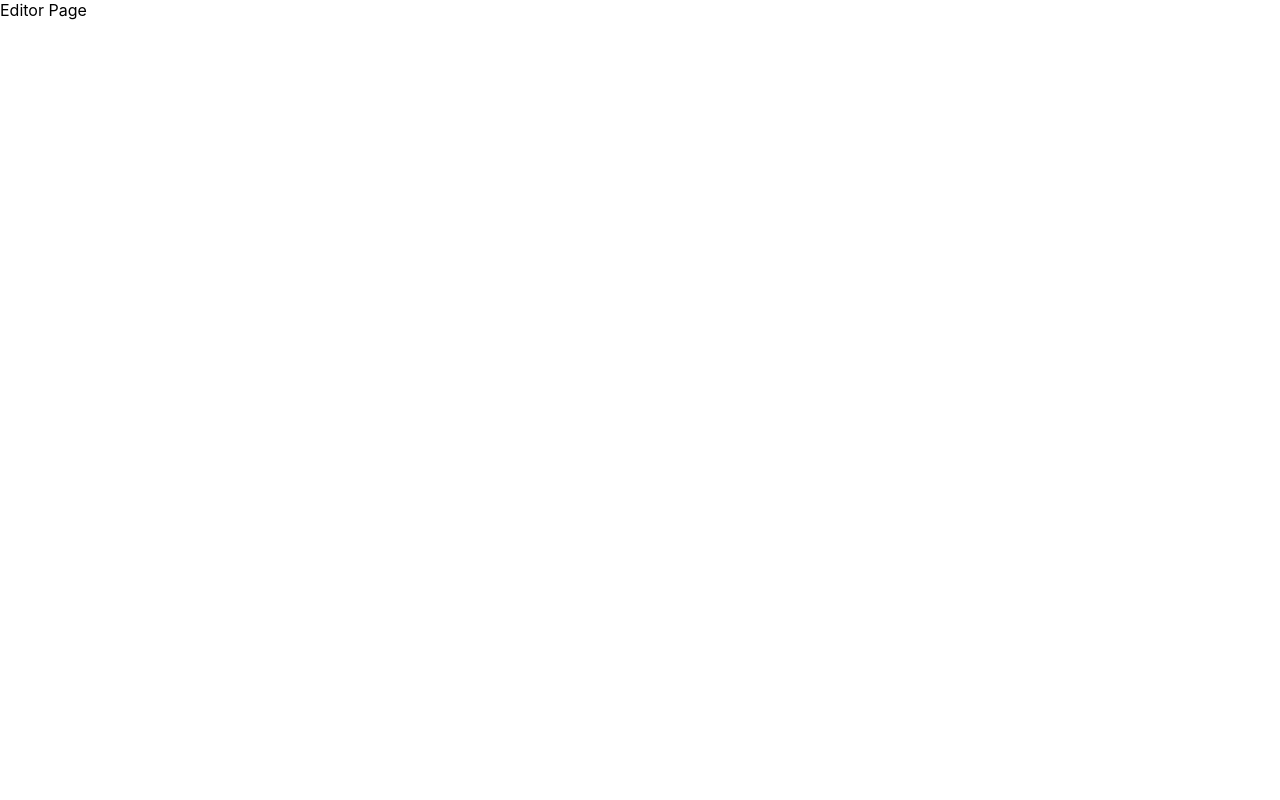
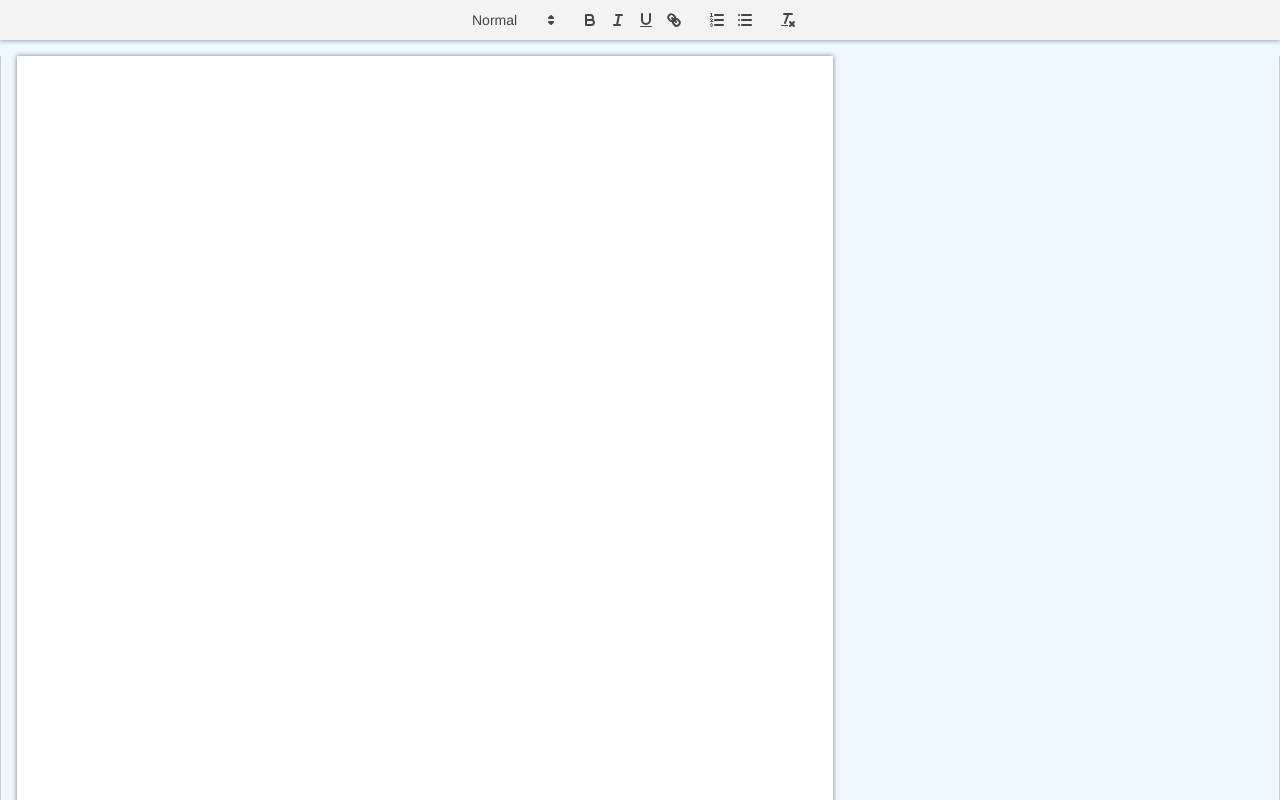
Before and after one commit to GargiBhise/Collaborative-Document-Editor, a React (Create React App) app: page /editor/1 in a window 1280 px wide. Shown: the top 800 px of the page. Built offline with nearby package versions, Linux system fonts and the light colour scheme.

Commit message:
implement text editor using Quill.js

```diff
--- a/package.json
+++ b/package.json
@@ -6,6 +6,7 @@
     "@testing-library/jest-dom": "^5.17.0",
     "@testing-library/react": "^13.4.0",
     "@testing-library/user-event": "^13.5.0",
+    "quill": "^2.0.2",
     "react": "^18.3.1",
     "react-dom": "^18.3.1",
     "react-router": "^6.27.0",
--- a/public/index.html
+++ b/public/index.html
@@ -28,7 +28,9 @@
   </head>
   <body>
     <noscript>You need to enable JavaScript to run this app.</noscript>
-    <div id="root"></div>
+    <div id="root">
+      <p>Lorem ipsum dolor sit amet consectetur adipisicing elit. Quisquam, quos.</p>
+    </div>
     <!--
       This HTML file is a template.
       If you open it directly in the browser, you will see an empty page.
--- a/src/App.css
+++ b/src/App.css
@@ -14,7 +14,7 @@
 }
 
 .App-header {
-  background-color: #282c34;
+  background-color: #88b0ff;
   min-height: 100vh;
   display: flex;
   flex-direction: column;
--- a/src/App.js
+++ b/src/App.js
@@ -1,8 +1,9 @@
 //import logo from './logo.svg';
 import './App.css';
 import { BrowserRouter, Routes, Route } from 'react-router-dom';
-import Home from './pages/Home';
-import EditorPage from './pages/EditorPage';
+import Home from './component/Home';
+import EditorPage from './component/EditorPage';
+
 
 function App() {
   return (
--- /dev/null
+++ b/src/component/EditorPage.js
@@ -0,0 +1,23 @@
+import React, { useCallback } from "react";
+import Quill from "quill";
+import "quill/dist/quill.snow.css";
+import "./styles.css";
+
+export default function EditorPage() {
+  // Create and manage editor instance.
+  //Creates a fresh editor container each time
+  const wrapperRef = useCallback(wrapper => {
+    // Cleanup on unmount ("hey, this component is being removed, let's clean up after ourselves!")
+    if (wrapper === null) return
+
+    // Reset container
+    wrapper.innerHTML = ""
+    // Create editor element
+    const editor = document.createElement("div")
+    wrapper.append(editor)
+    // Initialize Quill
+    new Quill(editor, { theme: "snow" })
+  }, []) // Empty deps array = run once
+
+  return <div className="container" ref={wrapperRef}></div>
+}
--- a/src/pages/Home.js
+++ b/src/component/Home.js
@@ -23,7 +23,9 @@ const Home = () => {
                     </span>
                 </div>
             </div>
-
+            <footer>
+                <h4>Developed by <a href="https://github.com/GargiBhise/Collaborative-Document-Editor"> Gargi Bhise</a></h4>
+            </footer>
         </div>
     )
 }
--- /dev/null
+++ b/src/component/styles.css
@@ -0,0 +1,39 @@
+*, *::before, *::after {
+    box-sizing: border-box;
+}
+
+body{
+    background-color: aliceblue;
+    margin: 0;
+}
+
+.container {
+    width: 100%;
+    height: 100%;
+}
+
+.container .ql-editor{
+    width: 8.5in;
+    min-height: 11in;
+    padding: 1in;
+    margin: 1rem;
+    box-shadow: 0 0 5px 0 rgba(0, 0, 0, 0.5);
+    background-color: white;
+}
+
+.container .ql-toolbar.ql-snow{
+    display: flex;
+    justify-content: center;
+    position: sticky;
+    top: 0;
+    z-index: 1;
+    background-color: #F3F3F3;
+    border: none;
+    box-shadow: 0 0 5px 0 rgba(0, 0, 0, 0.5);
+}
+
+@media print{
+    body{
+        background: none;
+    }
+}
--- a/src/index.css
+++ b/src/index.css
@@ -5,9 +5,5 @@ body {
     sans-serif;
   -webkit-font-smoothing: antialiased;
   -moz-osx-font-smoothing: grayscale;
+  background: rgb(248, 248, 248);
 }
-
-code {
-  font-family: source-code-pro, Menlo, Monaco, Consolas, 'Courier New',
-    monospace;
-}
--- a/src/index.js
+++ b/src/index.js
@@ -3,6 +3,7 @@ import ReactDOM from 'react-dom/client';
 import './index.css';
 import App from './App';
 import reportWebVitals from './reportWebVitals';
+// import './component/styles.css';
 
 const root = ReactDOM.createRoot(document.getElementById('root'));
 root.render(
--- a/src/pages/EditorPage.js
+++ /dev/null
@@ -1,7 +0,0 @@
-import React from "react";
-
-const EditorPage = () => {
-  return <div>Editor Page</div>;
-};
-
-export default EditorPage;
```
Also changed, not shown: 1 other file (tests, documents, lock files or other folders).
